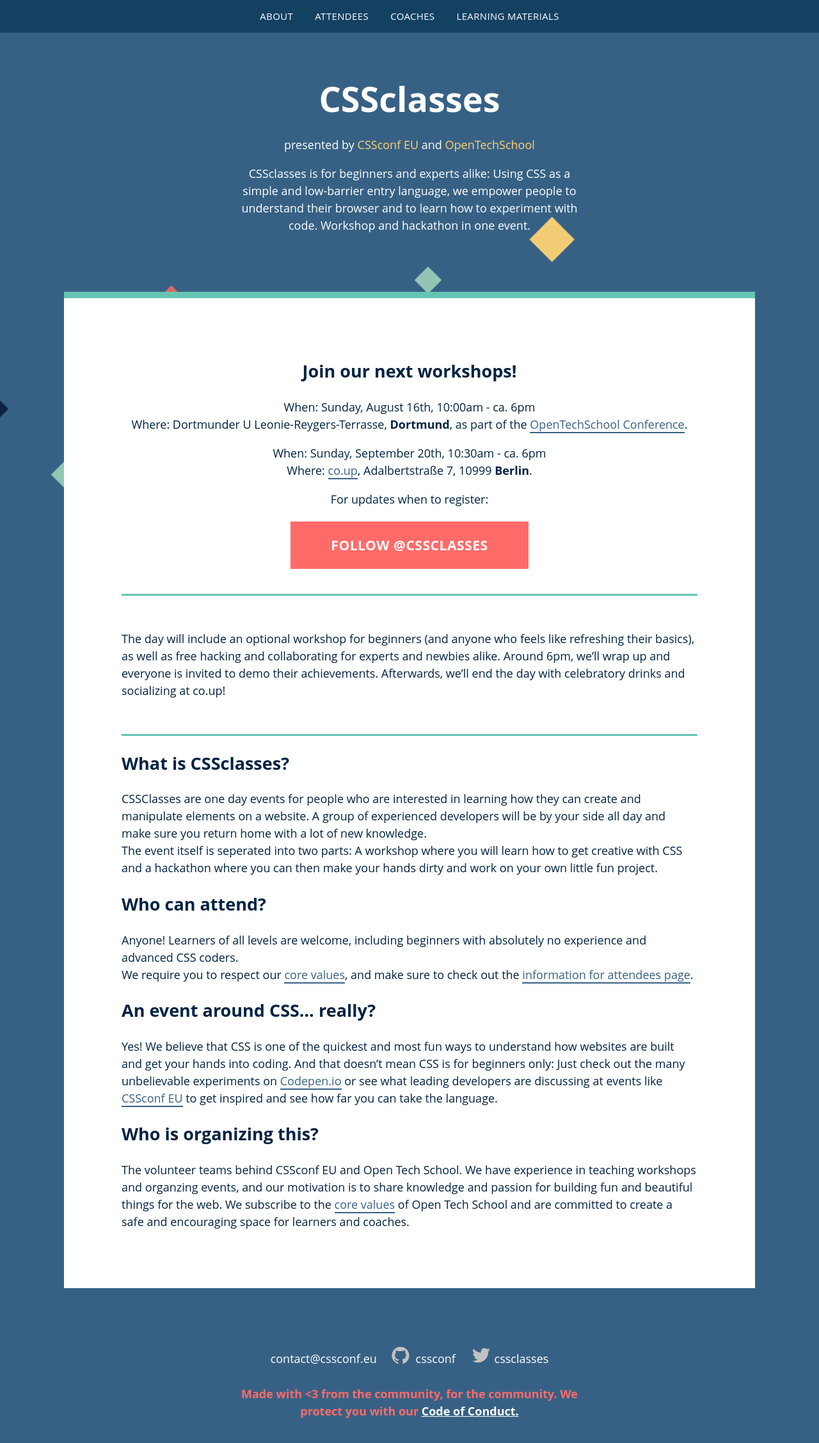
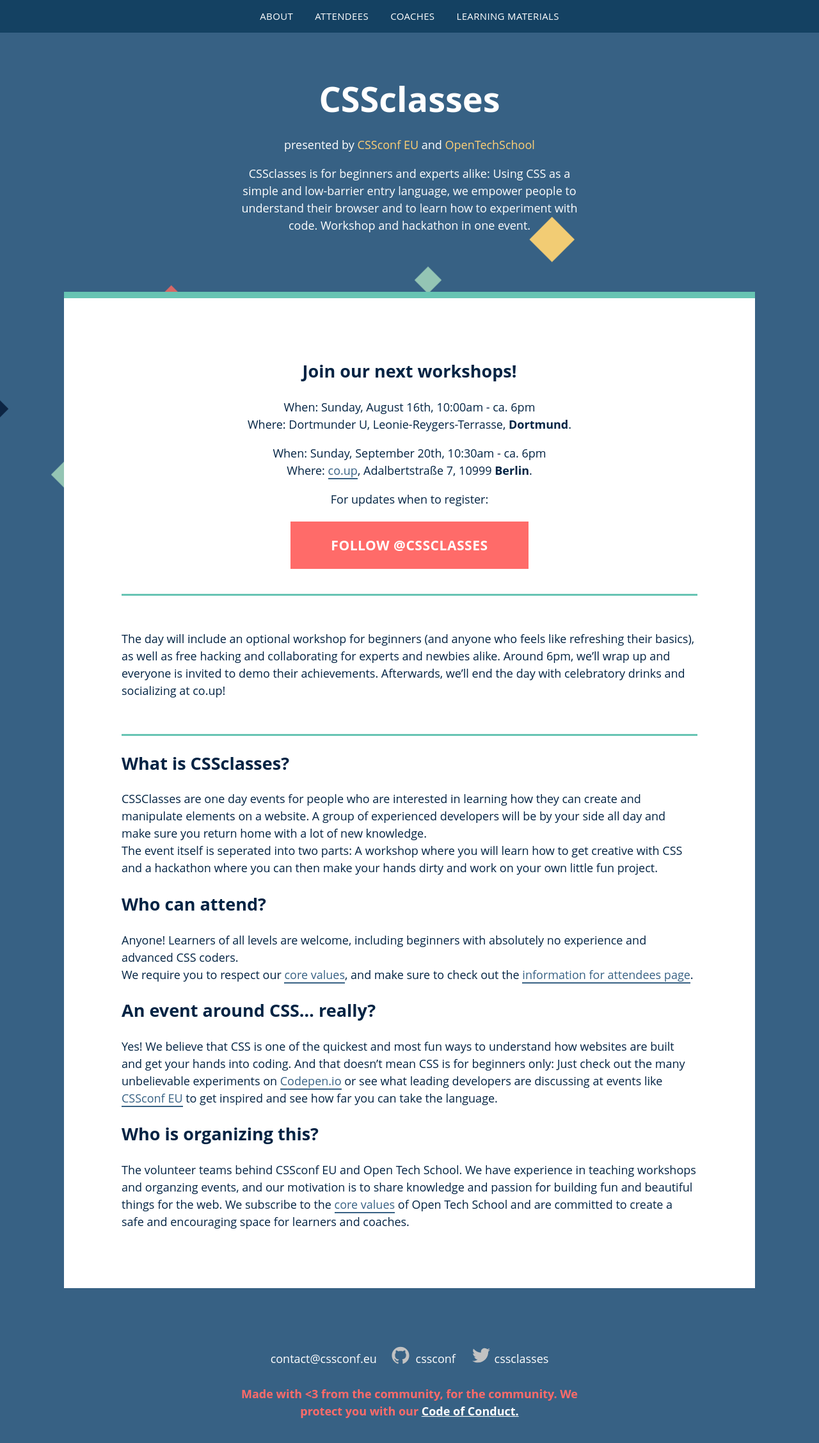
Before and after one commit to cssconf/CSSclasses--old, a Jekyll site: the page built from index.html, in a window 1280 px wide. Shown: the top 2255 px of the page at 64% size. Built offline with Jekyll 4.4.1, drawn with Linux system fonts in a browser that asks for light colours; nearby versions of some CDN libraries.

Commit message:
updated workshop location text

```diff
--- a/index.html
+++ b/index.html
@@ -7,8 +7,7 @@
 <p class="t-center">
   When: Sunday, August 16th, 10:00am - ca. 6pm
   <br>
-  Where: Dortmunder U
-Leonie-Reygers-Terrasse, <strong>Dortmund</strong>, as part of the <a href="https://otsconf.com/">OpenTechSchool Conference</a>.
+  Where: Dortmunder U, Leonie-Reygers-Terrasse, <strong>Dortmund</strong>.
   <br>
 </p>
 
```
